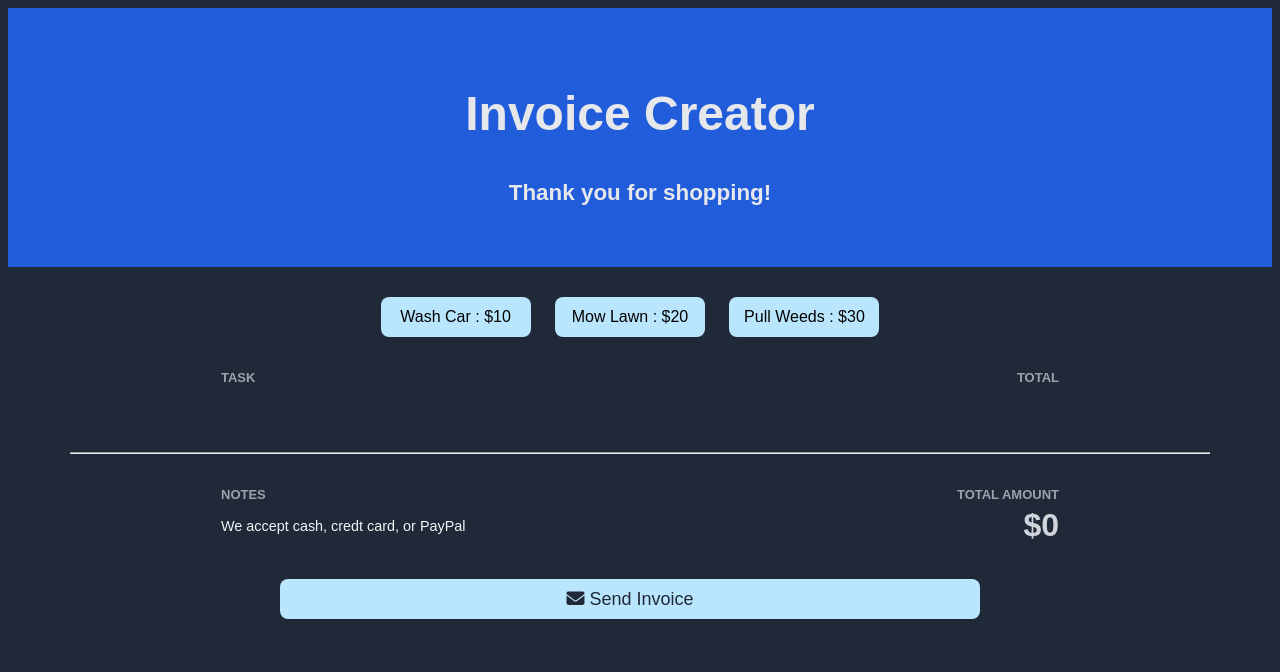
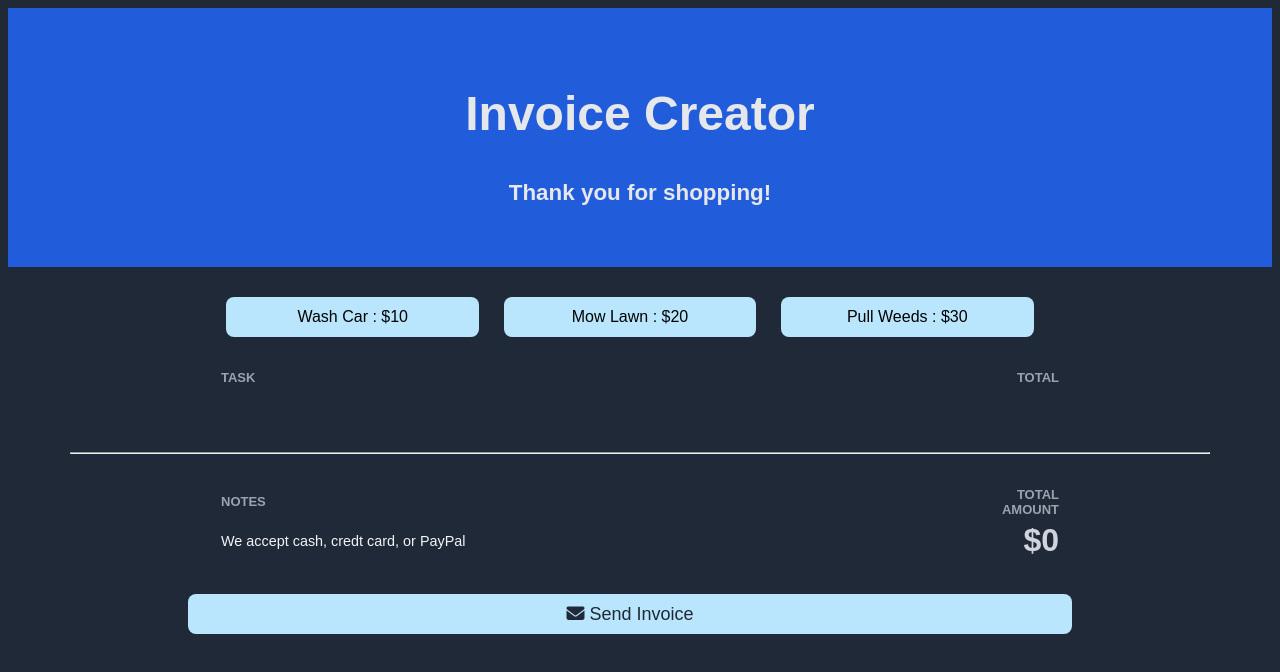
Before and after one commit to sonaal0805/invoice_generator, a plain HTML site: page index.html in a window 1280 px wide. Drawn offline with nearby package versions, Linux system fonts and the light colour scheme; files that its build step writes are made by us from their sources.

Commit message:
Update index.scss

```diff
--- a/index.scss
+++ b/index.scss
@@ -24,7 +24,7 @@ button{
     margin-top: 30px;
     margin-right: 20px;
     height: 40px;
-    width: 150px;
+    width: 20%;
     border-radius: 8px;
     border:none;
     background: #BAE6FD;
@@ -36,6 +36,7 @@ button{
         transition: all .1s ease-out;
         color:#E5E7EB;
         transform: translateY(-5px);
+
     }
 
 }
@@ -63,7 +64,7 @@ th{
 
 td{
     height: 40px;
-    width: 400px;
+    width: 50%;
     vertical-align: middle;
     // border: 1px solid;
     font-size: larger;
@@ -101,7 +102,7 @@ hr{
     font-weight: bold;
 }
 #send{
-    width: 700px;
+    width: 70%;
     background-color:#BAE6FD;
     border: none;
     color: #1F2937;
```
